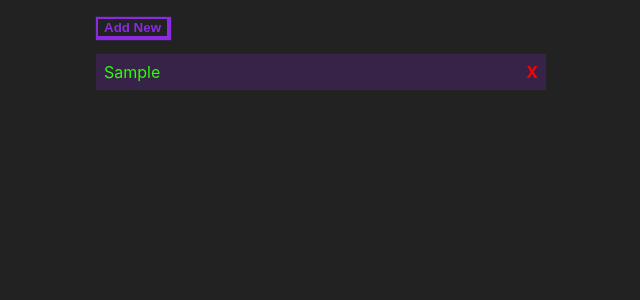
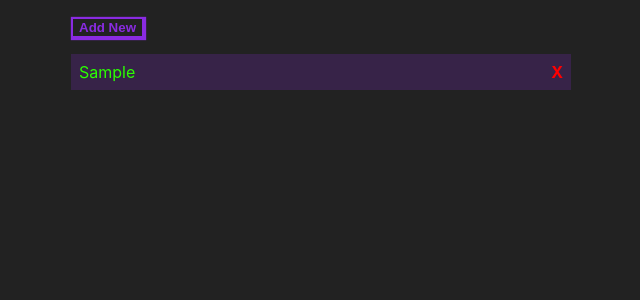
Before and after one commit to PhilWolf91/2021-React-Web-TaskList, a React (Create React App) app: page / in a window 1280 px wide. Both pictures are taken after typing "Sample" into the empty fields and a click on the button "Submit". Shown: the top 300 px of the page, without its empty margins (319-959 px from the left). Built offline with nearby package versions, Linux system fonts and the light colour scheme.

Commit message:
remove tasks in the TaskList state and use props

```diff
--- a/src/App.css
+++ b/src/App.css
@@ -7,7 +7,8 @@
 }
 
 .App {
-  width: 450px;
+  width: 50vw;
+  max-width: 500px;
 }
 
 
--- a/src/App.js
+++ b/src/App.js
@@ -1,7 +1,7 @@
 import './App.css';
 import React from 'react';
 import TaskList from './components/TaskList';
-import Start from './components/Start';
+import AddTask from './components/AddTask';
 import { Task } from './Models';
 
 class App extends React.Component {
@@ -9,11 +9,13 @@ class App extends React.Component {
   constructor(){
     super()
 
-    let tasks = localStorage.getItem('tasks');
-    tasks = tasks ? JSON.parse(tasks) : []
+    let storedTasks = localStorage.getItem('tasks');
+    let tasks = storedTasks ? JSON.parse(storedTasks) : [];
+    let hasTasks = tasks.length > 0;
 
-    this.state = { tasks: tasks }
+    this.state = { tasks: tasks, hasTasks: hasTasks };
     this.addTask = this.addTask.bind(this);
+    this.deleteTask = this.deleteTask.bind(this);
   }
 
   clearTasks(){
@@ -38,6 +40,16 @@ class App extends React.Component {
 
   }
 
+  deleteTask(task){
+    let tasks = this.state.tasks.slice();
+    tasks = tasks.filter( t => { return t !== task})
+
+    this.setState( { ...this.state, tasks: tasks } );
+
+    localStorage.setItem('tasks', JSON.stringify(tasks));
+}
+
+
   renderClearButton(){
     return(
       <button onClick={() => {this.clearTasks()}}> Clear Tasks</button>
@@ -46,13 +58,13 @@ class App extends React.Component {
 
   renderNoTasks(){
     return(
-      <Start addNewTask={ this.addTask } />
+      <AddTask addNewTask={ this.addTask } />
     )
   }
 
   renderFoundTasks(){
     return (
-      <TaskList addNewTask={ this.addTask } tasks={ this.state.tasks } />
+      <TaskList addNewTask={ this.addTask } tasks={ this.state.tasks } deleteTask={ this.deleteTask } />
     )
   }
 
--- a/src/components/Start.js
+++ b/src/components/AddTask.js
@@ -1,6 +1,6 @@
 import React from'react';
 
-export default class Start extends React.Component {
+export default class AddTask extends React.Component {
     constructor(props){
         super(props);
         this.addTask = this.addTask.bind(this);
--- a/src/components/TaskList.js
+++ b/src/components/TaskList.js
@@ -1,5 +1,5 @@
 import React from 'react';
-import Start from './Start';
+import AddTask from './AddTask';
 import EditTask from './EditTask';
 
 class TaskList extends React.Component {
@@ -8,14 +8,12 @@ class TaskList extends React.Component {
         super(props);
 
         this.state = {
-            tasks: props.tasks,
             selectedTask: null,
             isAddingTask: false
         }
 
         this.addTask = this.addTask.bind(this);
         this.stopEditing = this.stopEditing.bind(this);
-        this.deleteTask = this.deleteTask.bind(this);
         this.showNewTask = this.showNewTask.bind(this);
     }
 
@@ -25,7 +23,7 @@ class TaskList extends React.Component {
     }
 
     editTask(task){
-        this.setState( { tasks: this.state.tasks, selectedTask: task} )
+        this.setState( { ...this.state, selectedTask: task} )
     }
 
     stopEditing(){
@@ -36,35 +34,26 @@ class TaskList extends React.Component {
         this.setState( {...this.state, isAddingTask: true });
     }
 
-    deleteTask(task){
-        let tasks = this.state.tasks.slice();
-        tasks = tasks.filter( t => { return t !== task})
-
-        this.setState({ tasks: tasks, selectedTask: null})
-
-        localStorage.setItem('tasks', JSON.stringify(tasks));
-    }
-
     render(){
 
         if(this.state.selectedTask === null){
-
-            let taskList = this.state.tasks.map( ( task, i ) =>
-                <div key={task.id} className="taskBlock" >
-                    <span onClick={ () => this.editTask(task) } >
-                        {task.name}
-                    </span>
-                    <strong onClick={ () => this.deleteTask(task) } className="deleteButton"> X </strong>
-                </div>
-            )
 
             let isAddingTask = this.state.isAddingTask;
 
             return (
                 <div>
                     <button onClick={ () => { this.showNewTask() }}> Add New </button>
-                    { isAddingTask && <Start addNewTask={ this.addTask } /> }
-                    { taskList }
+                    { isAddingTask && <AddTask addNewTask={ this.addTask } /> }
+                    {
+                        this.props.tasks.map( ( task, i ) =>
+                            <div key={task.id} className="taskBlock" >
+                                <span onClick={ () => this.editTask(task) } >
+                                    {task.name}
+                                </span>
+                                <strong onClick={ () => this.props.deleteTask(task) } className="deleteButton"> X </strong>
+                            </div>
+                        )
+                    }
                 </div>
             )
 
```
Also changed, not shown: 1 other file (tests, documents, lock files or other folders).
